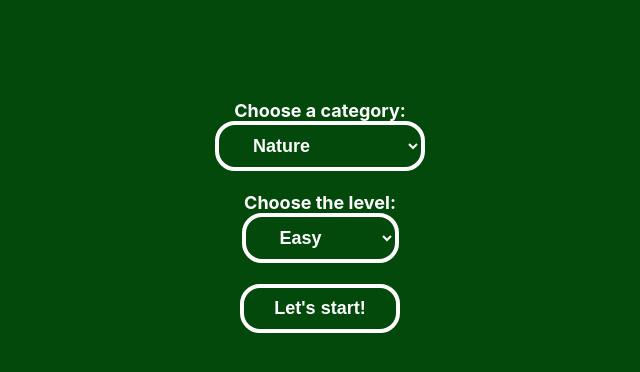
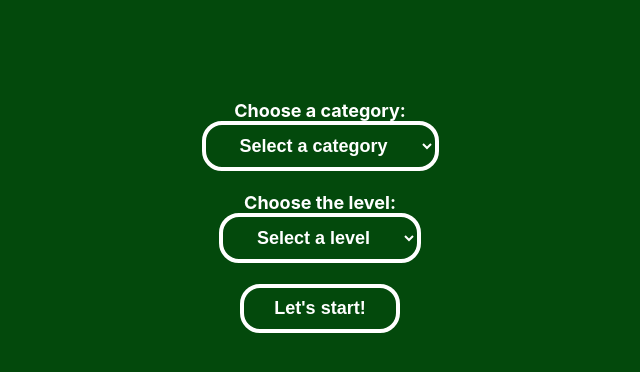
Before and after one commit to DorottyaVarju/feed-the-mouse, a React (Create React App) app: page / in a window 1280 px wide. Shown: the top 372 px of the page, without its empty margins (320-960 px from the left). Built offline with nearby package versions, Linux system fonts and the light colour scheme.

Commit message:
worked on category and level select

```diff
--- a/src/components/CategoryAndNumOfLettersToChoose.js
+++ b/src/components/CategoryAndNumOfLettersToChoose.js
@@ -17,7 +17,7 @@ function CategoryAndNumOfLettersToChoose() {
     const handleSubmit = (event) => {
     event.preventDefault();
 //    alert(JSON.stringify(inputs));
-    navigate('/game');
+        navigate(`/game?category=${inputs.category}&level=${inputs.level}`);
     }
 
     return (
@@ -25,18 +25,20 @@ function CategoryAndNumOfLettersToChoose() {
             <label>Choose a category:</label>
             <br></br>
             <select name="category" value={inputs.category || ""} onChange={handleChange}>
-                <option value="Nature">Nature</option>
-                <option value="Entertainment">Entertainment</option>
-                <option value="Society">Society</option>
+                <option value="" disabled>Select a category</option>
+                <option value="nature">Nature</option>
+                <option value="entertainment">Entertainment</option>
+                <option value="society">Society</option>
             </select>
             <br></br>
             <br></br>
             <label>Choose the level:</label>
             <br></br>
             <select name="level" value={inputs.level || ""} onChange={handleChange}>
-                <option value="Easy">Easy</option>
-                <option value="Medium">Medium</option>
-                <option value="Hard">Hard</option>
+                <option value="" disabled>Select a level</option>
+                <option value="easy">Easy</option>
+                <option value="medium">Medium</option>
+                <option value="hard">Hard</option>
             </select>
             <br></br>
             <br></br>
--- a/src/components/WordToGuess.js
+++ b/src/components/WordToGuess.js
@@ -12,17 +12,71 @@ function WordToGuess(){
     const [wrongGuess, setWrongGuess] = useState(0);
     const [wordSelected, setWordSelected] = useState(false);
 
-    const setOfWords = [
-        'APPLE',
-        'PEAR',
-        'ORANGE',
-        'BREAD',
-        'TABLE',
-        'COMPUTER',
-        'MOUSE',
-        'BED',
-        'FLOWER'
-    ];
+const queryParameters = new URLSearchParams(window.location.search)
+  const category = queryParameters.get("category")
+  const level = queryParameters.get("level")
+    let setOfWords;
+
+    console.log(category);
+    if(category === 'nature'){
+        if(level === 'easy'){ //3-5 letters
+            setOfWords = [
+                'PEAR',
+                'TREE',
+                'FLY',
+                'BIRD',
+                'GRASS',
+                'LION',
+                'RAIN'
+            ]
+        } else if(level === 'medium'){ //6-8 letters
+            setOfWords = [
+                'ANTELOPE',
+                'DESERT'
+            ]
+        } else {
+            setOfWords = [ // >8 letters
+                'BUTTERFLY',
+                'HIGHLANDS'
+            ]
+        }
+    } else if(category === 'entertainment'){
+        if(level === 'easy'){
+            setOfWords = [
+                'FILM',
+                'BOOK',
+                'ACTOR',
+                'FUN'
+            ]
+        } else if(level === 'medium'){
+            setOfWords = [
+                'CINEMA',
+                'THEATRE'
+            ]
+        } else {
+            setOfWords = [
+                'NIGHTCLUB'
+            ]
+        }
+    } else {
+        if(level === 'easy'){
+            setOfWords = [
+                'JOB',
+                'FLAT'
+            ]
+        } else if(level === 'medium'){
+            setOfWords = [
+                'PEOPLE',
+                'FRIEND',
+                'COMPANY'
+            ]
+        } else {
+            setOfWords = [
+                'SCIENTIST',
+                'CIVILIZATION'
+            ]
+        }
+    }
 
     function returnAWordToGuess() {
 
```
